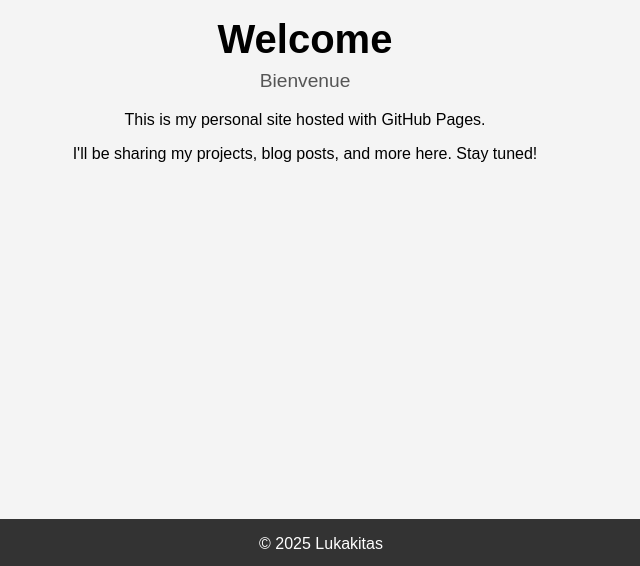
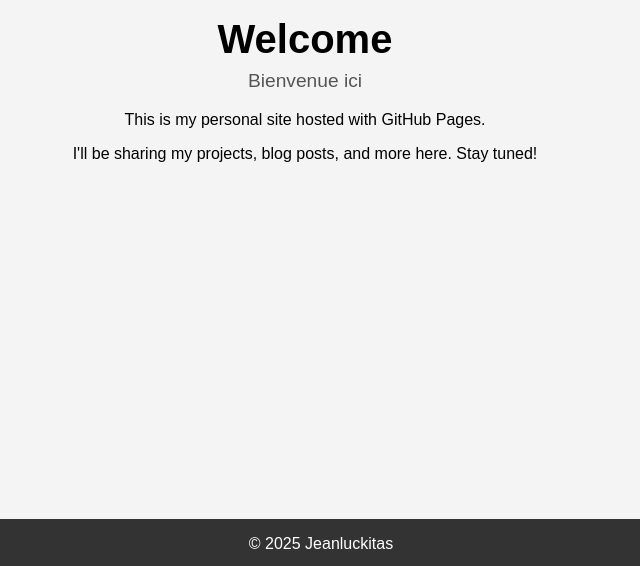
Before and after one commit to JLukaKitas/JLukaKitas.github.io, a plain HTML site: page index.html in a window 1280 px wide. Shown: the part 231-797 px from the top of the page, 335-975 px from the left. Drawn offline with Linux system fonts and the light colour scheme.

Commit message:
Update index.html

```diff
--- a/index.html
+++ b/index.html
@@ -79,7 +79,7 @@
   <main>
     <section id="welcome" class="welcome-section">
       <h2>Welcome</h2>
-      <p>Bienvenue</p>
+      <p>Bienvenue ici</p>
     </section>
 
     <section>
@@ -89,7 +89,7 @@
   </main>
 
   <footer>
-    &copy; 2025 Lukakitas
+    &copy; 2025 Jeanluckitas
   </footer>
 
 </body>
```
